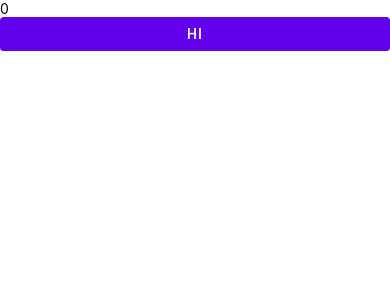
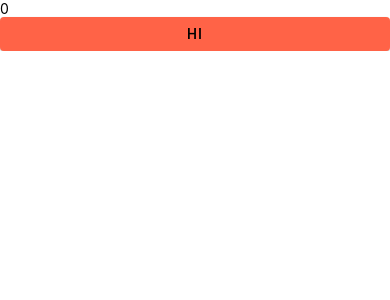
Before and after one commit to nsittee/my-rn-forum, a React Native app: screen / in a window 390 px wide. Shown: the top 300 px of the page. Built offline with nearby package versions, Linux system fonts and the light colour scheme.

Commit message:
Add theme to paper provider

```diff
--- a/index.js
+++ b/index.js
@@ -1,9 +1,24 @@
-/**
- * @format
- */
+import React from 'react'
+import App from './src/App'
+import { AppRegistry } from 'react-native'
+import { name as appName } from './app.json'
+import { Provider as PaperProvider, DefaultTheme } from 'react-native-paper'
 
-import { AppRegistry } from 'react-native';
-import App from './src/App';
-import { name as appName } from './app.json';
+const theme = {
+  ...DefaultTheme,
+  colors: {
+    ...DefaultTheme.colors,
+    primary: 'tomato',
+    accent: 'yellow',
+  },
+}
 
-AppRegistry.registerComponent(appName, () => App);
+export default function Main() {
+  return (
+    <PaperProvider theme={theme}>
+      <App />
+    </PaperProvider >
+  )
+}
+
+AppRegistry.registerComponent(appName, () => Main);
```
